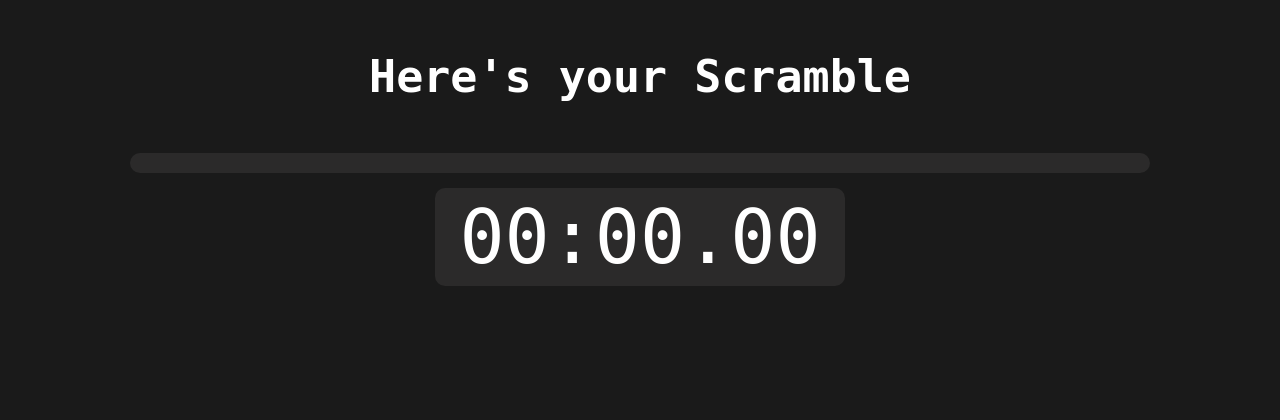
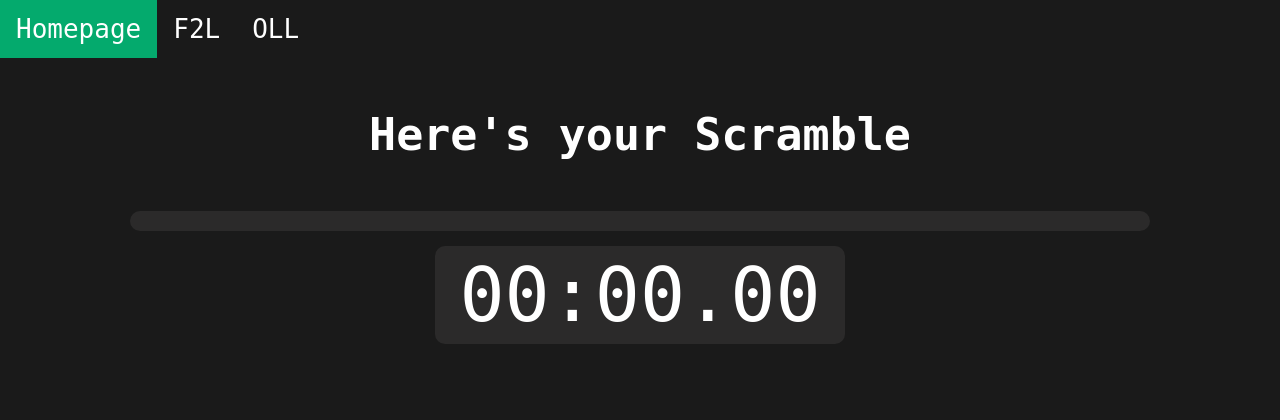
Before and after one commit to Ahmed3457/web-cube-scrambler, a Flask app: template templates/scramble.html in a window 1280 px wide. Shown: the top 420 px of the page. Run offline with Flask 2, Linux system fonts and the light colour scheme; the template is opened without the code that fills it, so the values that code supplies are empty.

Commit message:
added a navbar

```diff
--- /dev/null
+++ b/templates/base.html
@@ -0,0 +1,47 @@
+<!DOCTYPE html>
+<html lang="en">
+<head>
+    <meta charset="UTF-8">
+    <meta http-equiv="X-UA-Compatible" content="IE=edge">
+    <meta name="viewport" content="width=device-width, initial-scale=1.0">
+    <style>
+        /* Add a black background color to the top navigation */
+        .topnav {
+        background-color: #1a1a1a;
+        overflow: hidden;
+        }
+
+        /* Style the links inside the navigation bar */
+        .topnav a {
+        float: left;
+        color: #f2f2f2;
+        text-align: center;
+        padding: 14px 16px;
+        text-decoration: none;
+        font-size: 17px;
+        }
+
+        /* Change the color of links on hover */
+        .topnav a:hover {
+        background-color: #ddd;
+        color: black;
+        }
+
+        /* Add a color to the active/current link */
+        .topnav a.active {
+        background-color: #04AA6D;
+        color: white;
+        }
+    </style>
+    <title>{% block title %}{% endblock %}</title>
+</head>
+<body>
+    <div class="topnav">
+        <a class="active" href="/">Homepage</a>
+        <a href="/f2l">F2L</a>
+        <a href="/ll">OLL</a>
+      </div>
+    {% block content %}
+    {% endblock %}
+</body>
+</html>
--- a/templates/scramble.html
+++ b/templates/scramble.html
@@ -1,12 +1,12 @@
-<!DOCTYPE html>
-<html lang="en">
+{% extends "base.html" %}
+{% block title %}Scrambler{% endblock %}
+{% block content %}
 <head>
     <meta charset="UTF-8">
     <meta http-equiv="X-UA-Compatible" content="IE=edge">
     <meta name="viewport" content="width=device-width, initial-scale=1.0">
     <script src="https://cdn.cubing.net/js/scramble-display" type="module"></script>
     <link rel="stylesheet" href="{{ url_for('static', filename='css/scramble.css') }}">
-    <title>Scrambler</title>
 </head>
 <body>
     <h1 class="content">Here's your Scramble</h1>
@@ -16,4 +16,4 @@
     <p class="content"><a href="/">Back to the homepage</a></p>
     <script src="{{ url_for('static', filename='js/main.js') }}"></script>
 </body>
-</html>
+{% endblock %}
```
